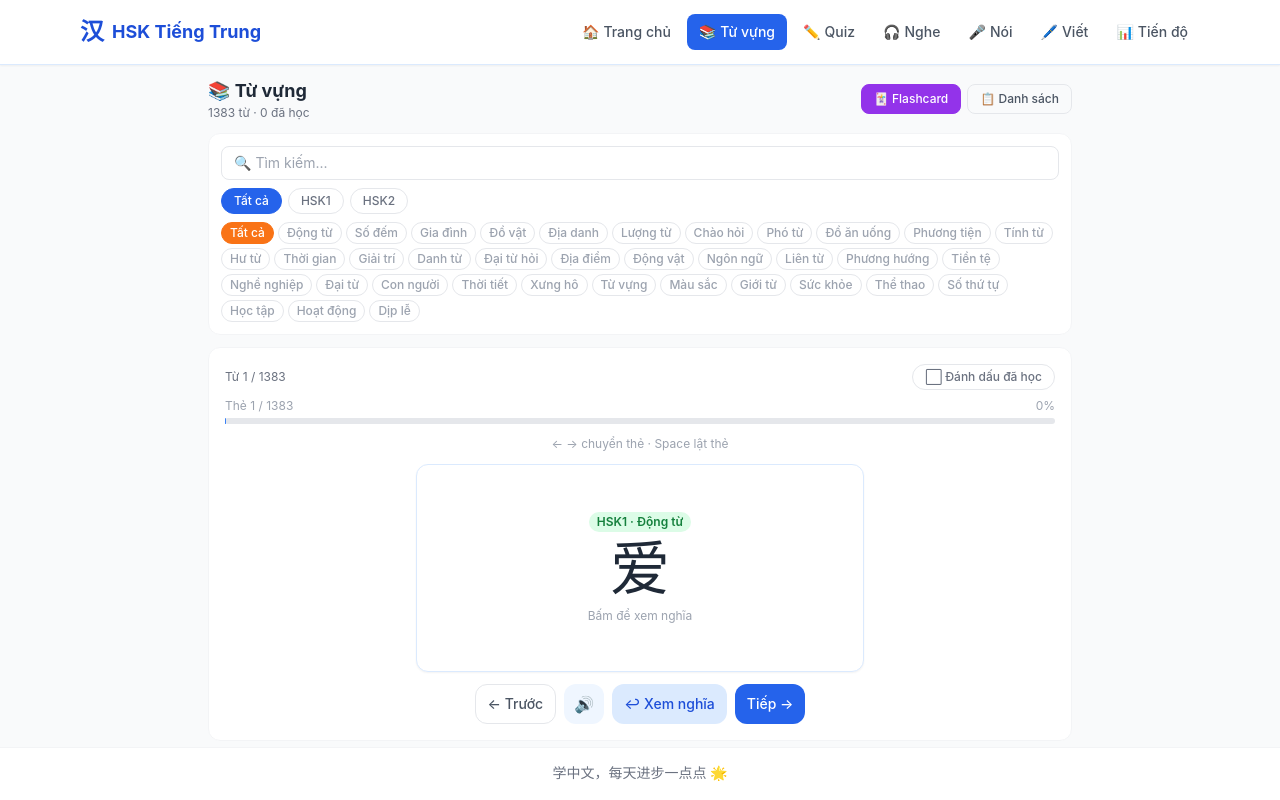
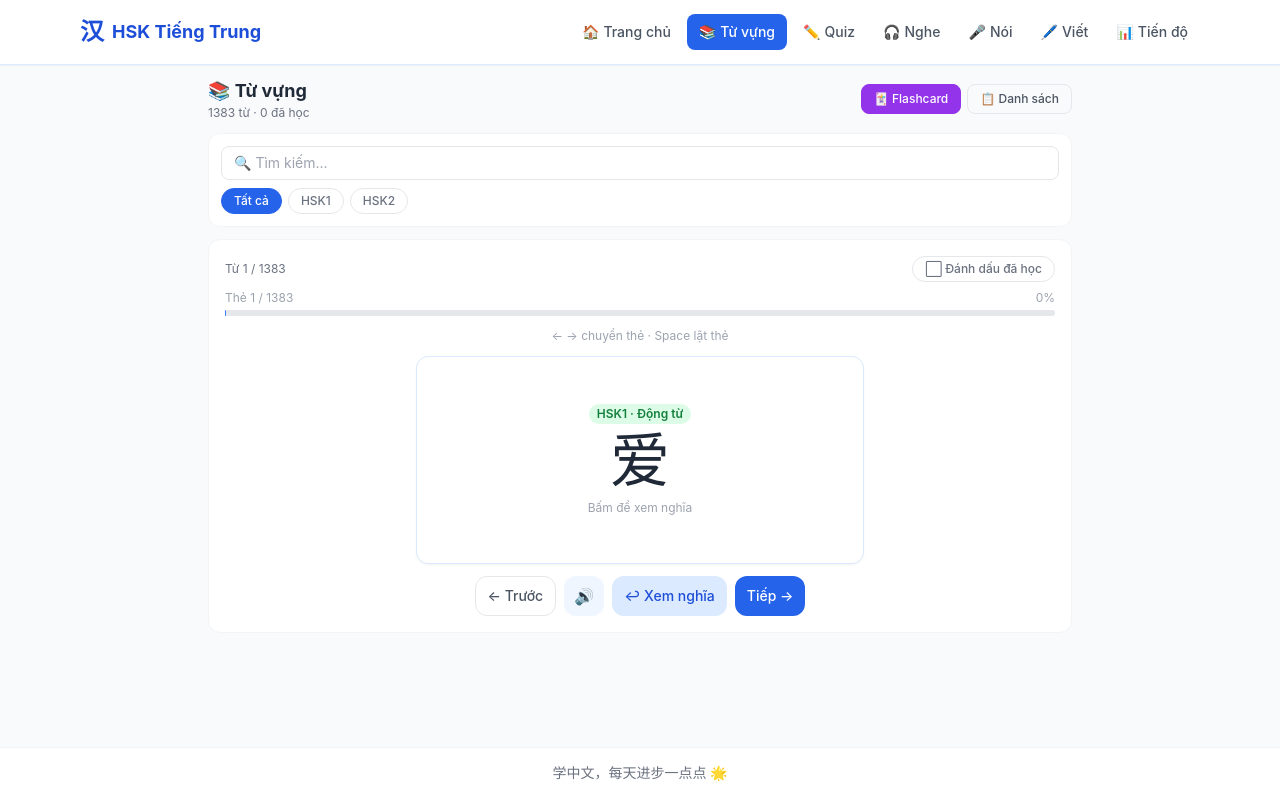
Before and after one commit to haoquanganhsa/hskcungmaimai, a Next.js app: page /vocabulary in a window 1280 px wide. Built offline with nearby package versions, Linux system fonts and the light colour scheme.

Commit message:
bigupdate_ver2

```diff
--- a/pages/vocabulary.js
+++ b/pages/vocabulary.js
@@ -5,12 +5,10 @@ import hsk2 from '../data/HSK2.json';
 import { useRouter } from 'next/router';
 
 const allWords = [...hsk1, ...hsk2];
-const categories = ['Tất cả', ...new Set(allWords.map(w => w.category))];
 
 export default function Vocabulary() {
   const router = useRouter();
   const [level, setLevel]     = useState('Tất cả');
-  const [category, setCategory] = useState('Tất cả');
   const [mode, setMode]       = useState('flashcard');
   const [idx, setIdx]         = useState(0);
   const [learned, setLearned] = useState([]);
@@ -46,10 +44,9 @@ export default function Vocabulary() {
   };
 
   const filtered = allWords.filter(w => {
-    const matchLevel = level === 'Tất cả' || w.level === level;
-    const matchCat   = category === 'Tất cả' || w.category === category;
+    const matchLevel  = level === 'Tất cả' || w.level === level;
     const matchSearch = !search || w.hanzi.includes(search) || w.meaning.toLowerCase().includes(search.toLowerCase()) || w.pinyin.includes(search);
-    return matchLevel && matchCat && matchSearch;
+    return matchLevel && matchSearch;
   });
 
   const speak = (text) => {
@@ -110,14 +107,7 @@ export default function Vocabulary() {
             </button>
           ))}
         </div>
-        <div className="flex flex-wrap gap-1">
-          {categories.map(c => (
-            <button key={c} onClick={() => { setCategory(c); setIdx(0); }}
-              className={`px-2 py-0.5 rounded-full text-xs font-medium border transition-all ${category === c ? 'bg-orange-500 text-white border-orange-500' : 'border-gray-200 text-gray-400'}`}>
-              {c}
-            </button>
-          ))}
-        </div>
+
       </div>
 
       {filtered.length === 0 ? (
```
Also changed, not shown: data/HSK2.json.
